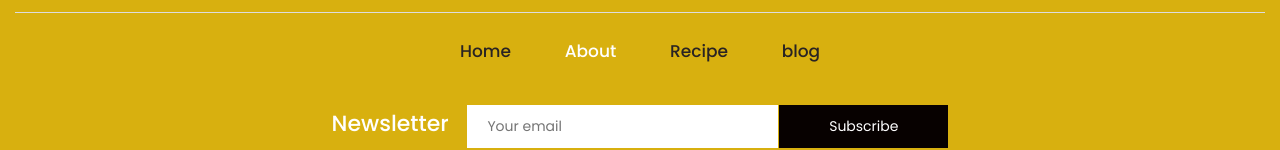
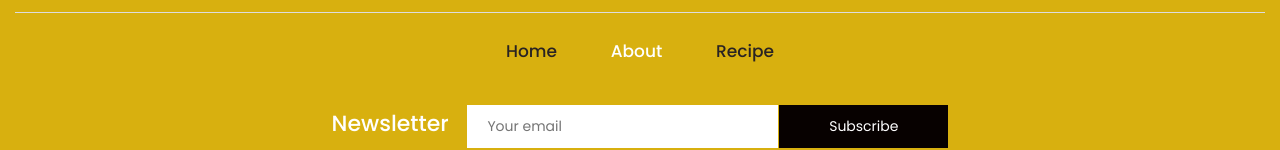
Before and after one commit to sofian-rivaldy/TheBuk-nkrsb, a plain HTML site: page about.html in a window 1280 px wide. Shown: the part 2220-2370 px from the top of the page. Drawn offline with Linux system fonts and the light colour scheme.

Commit message:
Update about.html

```diff
--- a/about.html
+++ b/about.html
@@ -57,9 +57,7 @@
                     <li>
                         <a href="recipe.html">Recipe</a>
                     </li>
-                    <li>
-                        <a href="blog.html">Blog</a>
-                    </li>
+
 
                 </ul>
 
@@ -191,7 +189,7 @@
                             <li > <a href="index.html">Home</a></li>
                             <li class="active"> <a href="about.html">About</a></li>
                             <li> <a href="recipe.html">Recipe</a></li>
-                            <li> <a href="blog.html">blog</a></li>
+
 
                         </ul>
                     </div>
```
